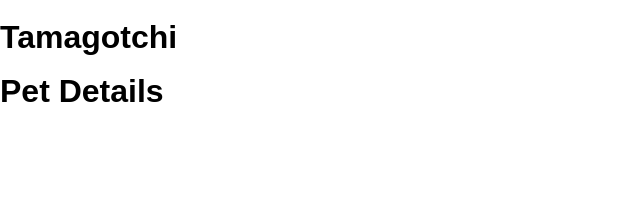
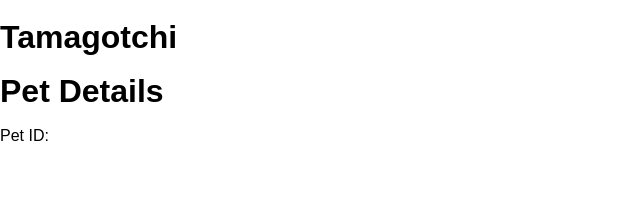
Before and after one commit to Amheisern/tamagotchiFrontEnd, a React (Vite) app: page /1 in a window 1280 px wide. Shown: the top 218 px of the page, without its empty margins (0-640 px from the left). Built offline with nearby package versions, Linux system fonts and the light colour scheme.

Commit message:
have link on landing page working

```diff
--- a/src/pages/Landing.tsx
+++ b/src/pages/Landing.tsx
@@ -1,5 +1,6 @@
 import axios from 'axios'
 import React, { useEffect, useState } from 'react'
+import { Link } from 'react-router-dom'
 import { PetType } from '../App'
 
 export function Landing() {
@@ -40,7 +41,8 @@
           {petList.map(function (pet) {
             return (
             <>
-              <li>{pet.name}</li>
+            <Link to={`./${pet.id}`}><li>{pet.name}</li></Link>
+
               <li>{pet.birthday}</li>
               <li>{pet.hungerLevel}</li>
               <li>{pet.happinessLevel}</li>
--- a/src/pages/PetDetails.tsx
+++ b/src/pages/PetDetails.tsx
@@ -1,7 +1,13 @@
 import React from 'react'
+import { useParams } from 'react-router'
 
 export function PetDetails() {
+  const params = useParams<{id: number}>()
   return <div>
     <h1>Pet Details</h1>
+    <p>
+      Pet ID: {params.id}
+      {params.name}
+    </p>
   </div>
 }
```
